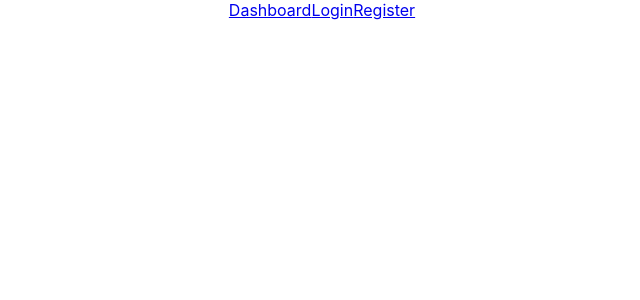
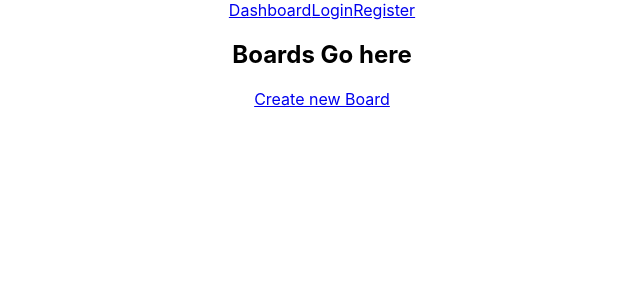
Before and after one commit to BW-Pintereach2-7-27-20/front-end, a React (Create React App) app in the folder pintereach/: page /dashboard in a window 1280 px wide. Shown: the top 300 px of the page, without its empty margins (318-958 px from the left). Built offline with nearby package versions, Linux system fonts and the light colour scheme; sample sign-in values are in the browser's storage.

Commit message:
set up PrivateRoute and check for token

```diff
--- a/pintereach/src/App.js
+++ b/pintereach/src/App.js
@@ -5,27 +5,26 @@ import './App.css';
 import Dashboard from './components/Dashboard';
 import Login from './components/Login';
 import Register from './components/Register';
+import PrivateRoute from './components/PrivateRoute';
 
 const App = () => {
   return (
     <Router>
       <div className='App'>
         <div className='nav'>
-          <Link to='/'>Dashboard</Link>
+          <Link to='/dashboard'>Dashboard</Link>
           <Link to='/login'>Login</Link>
           <Link to='/register'>Register</Link>
         </div>
 
         <Switch>
-          <Route exact path='/'>
-            <Dashboard />
-          </Route>
-          <Route exact path='/register'>
-            <Register />
-          </Route>
-          <Route exact path='/login'>
-            <Login />
-          </Route>
+          <PrivateRoute
+            exact
+            path='/dashboard'
+            component={Dashboard}
+          ></PrivateRoute>
+          <Route exact path='/register' component={Register} />
+          <Route exact path='/login' component={Login} />
         </Switch>
       </div>
     </Router>
--- a/pintereach/src/actions/index.js
+++ b/pintereach/src/actions/index.js
@@ -1,19 +1,19 @@
 import { axiosWithAuth } from '../utils/axiosWithAuth';
 
-export const FETCH_POSTS_START = 'FETCH_POSTS_START';
-export const FETCH_POSTS_SUCCESS = 'FETCH_POSTS_SUCCESS';
-export const FETCH_POSTS_ERROR = 'FETCH_POSTS_ERROR';
+export const FETCH_BOARDS_START = 'FETCH_BOARDS_START';
+export const FETCH_BOARDS_SUCCESS = 'FETCH_BOARDS_SUCCESS';
+export const FETCH_BOARDS_ERROR = 'FETCH_BOARDS_ERROR';
 export const NEW_POST = 'NEW_POST';
 export const DELETE_POST = 'DELETE_POST';
 export const EDIT_POST = 'EDIT_POST';
 
-export const fetchPosts = () => {
+export const fetchBoards = () => {
   return (dispatch) => {
     dispatch({
-      type: FETCH_POSTS_START,
+      type: FETCH_BOARDS_START,
     });
     axiosWithAuth('').then((res) => {
-      dispatch({ type: FETCH_POSTS_SUCCESS, payload: res.data });
+      dispatch({ type: FETCH_BOARDS_SUCCESS, payload: res.data });
     });
   };
 };
--- a/pintereach/src/components/Dashboard.js
+++ b/pintereach/src/components/Dashboard.js
@@ -1,11 +1,26 @@
-import React from 'react';
+import React, { useEffect } from 'react';
+import { Link } from 'react-router-dom';
+import { connect } from 'react-redux';
+import { fetchBoards } from '../actions';
 
-const Dashboard = () => {
+const Dashboard = (props) => {
+  // useEffect(() => {
+  //   props.fetchBoards();
+  // }, []);
+
   return (
     <div>
       <h2>Boards Go here</h2>
+      <Link to='/new-board'>Create new Board</Link>
+      {props.isLoading && <span>Loading Boards</span>}
     </div>
   );
 };
 
-export default Dashboard;
+const mapStateToProps = (state) => {
+  return {
+    isLoading: state.isLoading,
+  };
+};
+
+export default connect(mapStateToProps, { fetchBoards })(Dashboard);
--- /dev/null
+++ b/pintereach/src/components/PrivateRoute.js
@@ -0,0 +1,19 @@
+import React from 'react';
+import { Route, Redirect } from 'react-router-dom';
+
+const PrivateRoute = ({ component: Component, ...rest }) => {
+  return (
+    <Route
+      {...rest}
+      render={() => {
+        if (localStorage.getItem('token')) {
+          return <Component />;
+        } else {
+          return <Redirect to='/login' />;
+        }
+      }}
+    />
+  );
+};
+
+export default PrivateRoute;
--- a/pintereach/src/reducers/postReducer.js
+++ b/pintereach/src/reducers/boardReducer.js
@@ -2,12 +2,11 @@ import * as ACTIONS from '../actions';
 
 const initialState = {
   isLoading: false,
-  description: '',
 };
 
 const postReducer = (state = initialState, action) => {
   switch (action.type) {
-    case ACTIONS.FETCH_POSTS_START:
+    case ACTIONS.FETCH_BOARDS_START:
       return {
         ...state,
         isLoading: true,
--- a/pintereach/src/reducers/index.js
+++ b/pintereach/src/reducers/index.js
@@ -1,4 +1,4 @@
 import { combineReducers } from 'redux';
-import postReducer from './postReducer';
+import boardReducer from './boardReducer';
 
-export const rootReducer = combineReducers({ post: postReducer });
+export const rootReducer = combineReducers({ post: boardReducer });
```
